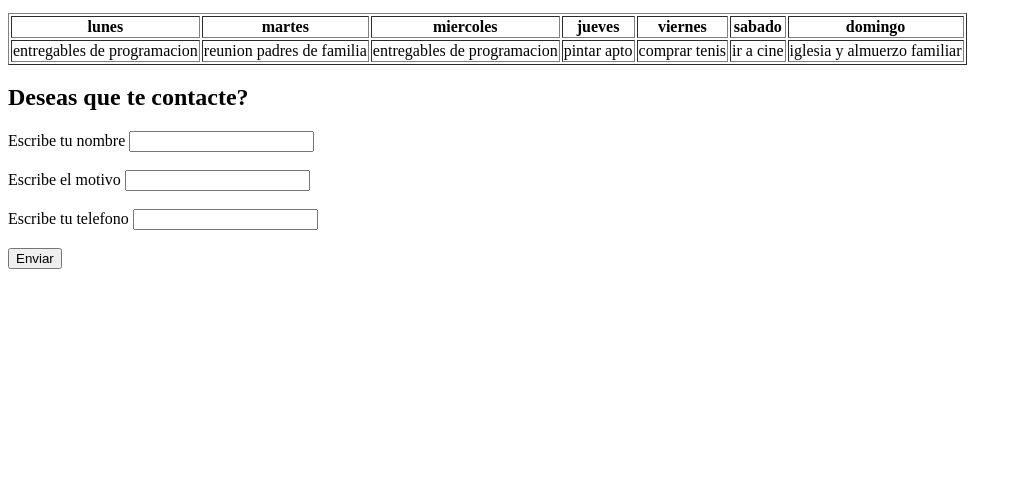
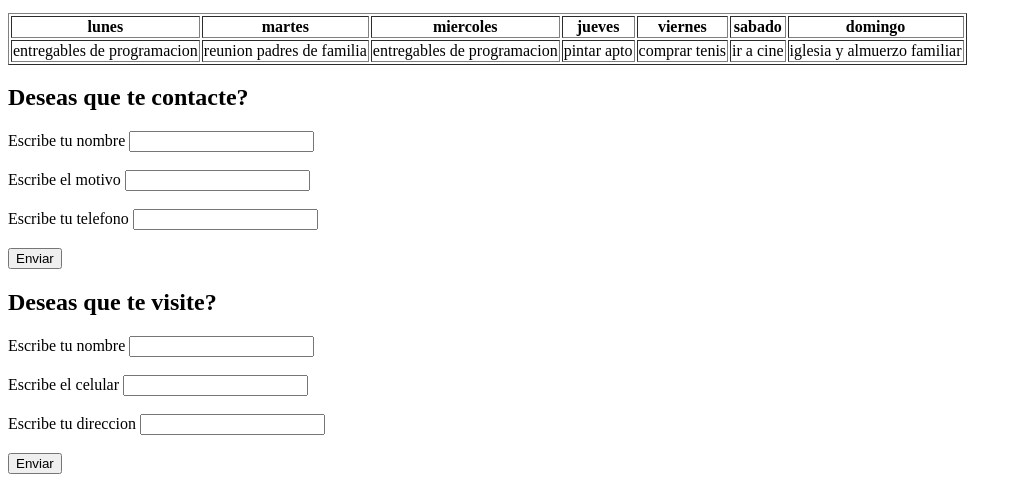
Before and after one commit to dianadiaz157/mi-pagina-web, a plain HTML site: page index.html in a window 1280 px wide. Shown: the part 708-1198 px from the top of the page, without its empty margins (0-1022 px from the left). Before the commit the page ends 993 px from the top, so only its background shows below. Drawn offline with Linux system fonts and the light colour scheme.

Commit message:
actualizacion del codigo

```diff
--- a/index.html
+++ b/index.html
@@ -71,6 +71,20 @@
 
 
     </form>
+ <h2>Deseas que te visite?</h2>
+    <form action="">
+        <label for="">Escribe tu nombre</label>
+        <input type="text" id="txtNombre"> <br><br>
+        <label for="">Escribe el celular</label>
+        <input type="text" id="txtMotivo"><br><br>
+        <label for="">Escribe tu direccion</label>
+        <input type="text" id="txtTelefono"><br><br>
+
+
+        <button type="button" onclick= "">Enviar </button>
+
+
+    </form>
 
      </p>
 </body>
```
